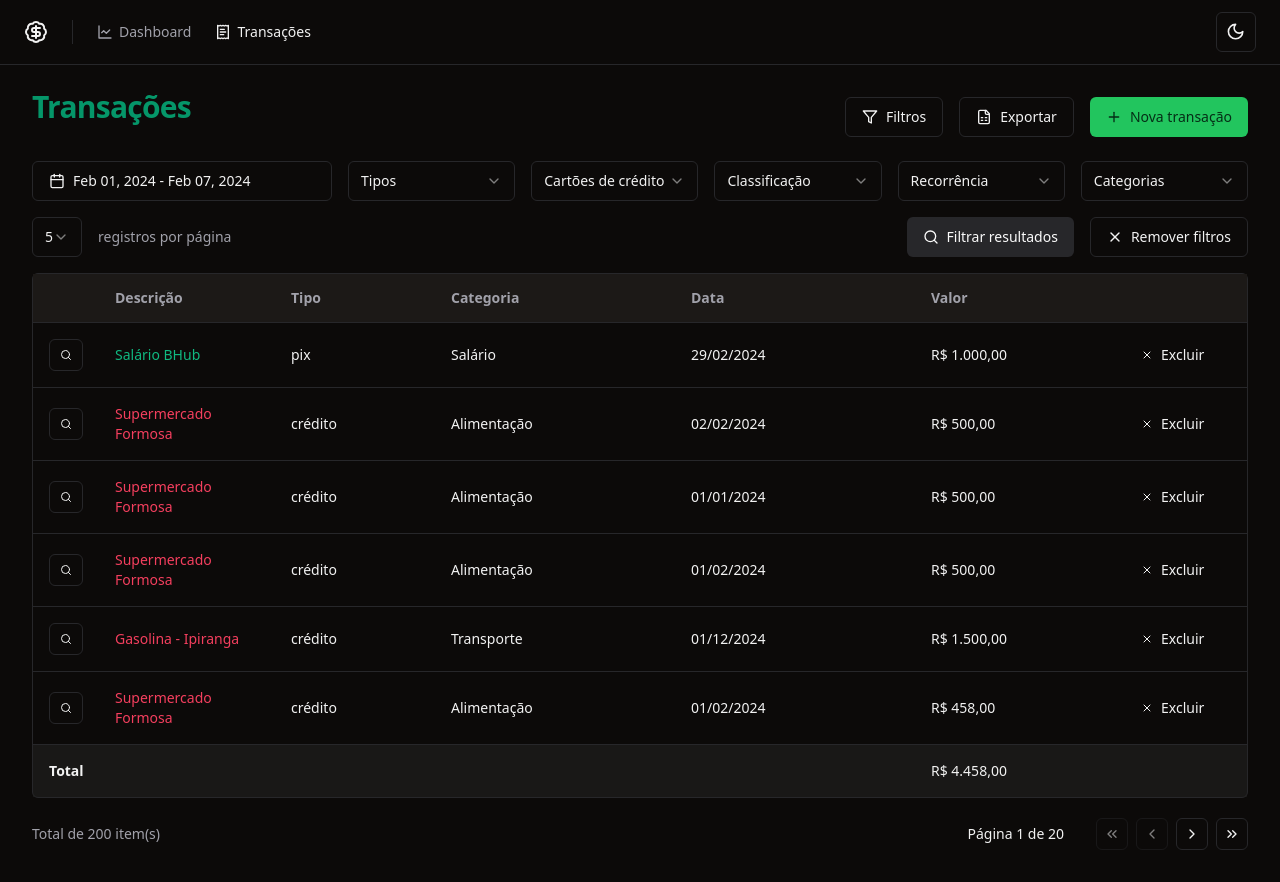
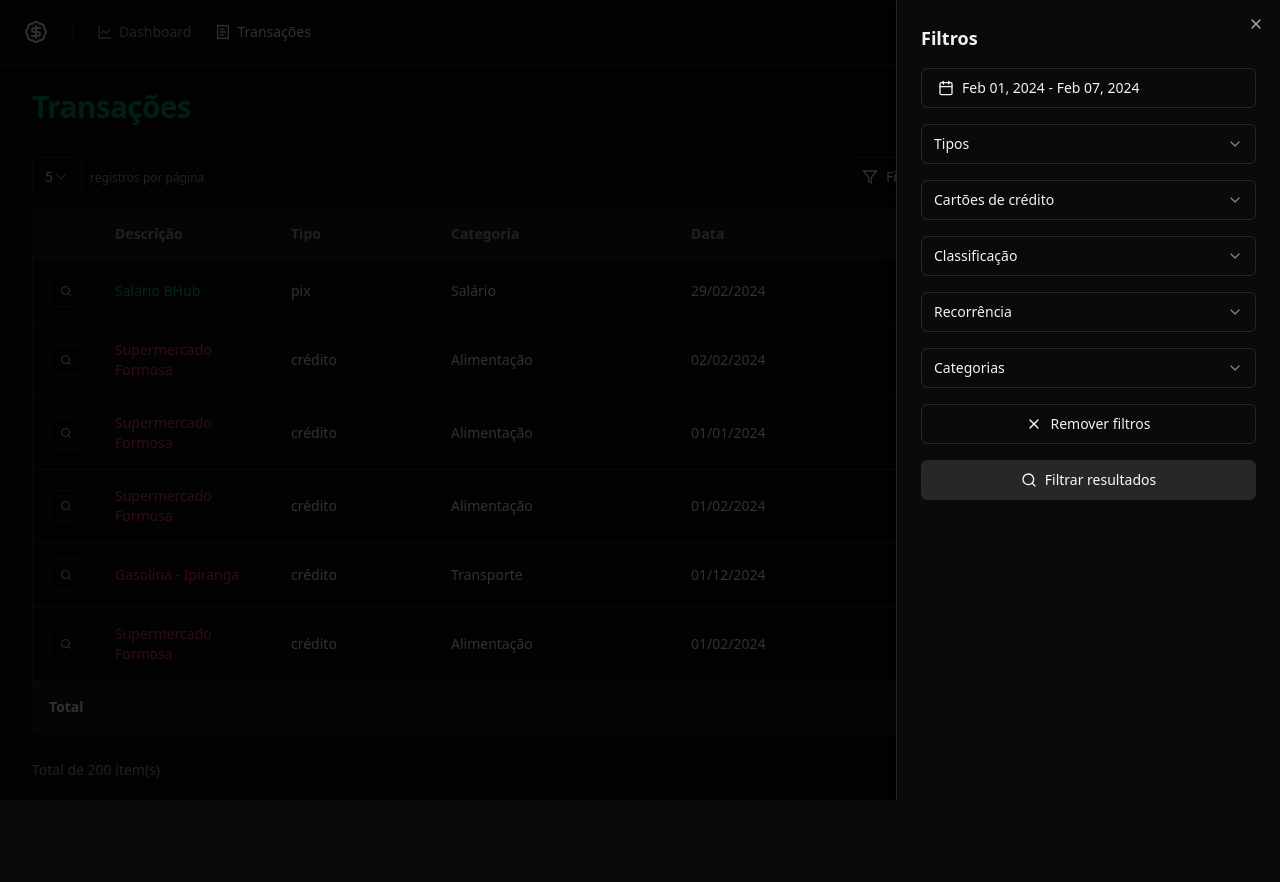
Before and after one commit to daniel-leal/solomon-web, a React (Vite) app: page /transactions in a window 1280 px wide. Both pictures are taken after a click on the button "Filtros". After the commit the page ends 818 px from the top, so only its background shows below. Built offline with nearby package versions, Linux system fonts and the light colour scheme.

Commit message:
Convert filters to sheet component

```diff
--- a/src/components/ui/date-range-picker.tsx
+++ b/src/components/ui/date-range-picker.tsx
@@ -32,7 +32,7 @@
             id="date"
             variant={'outline'}
             className={cn(
-              'w-[300px] justify-start text-left font-normal',
+              'w-[335px] justify-start text-left font-normal',
               !date && 'text-muted-foreground',
             )}
           >
--- /dev/null
+++ b/src/components/ui/sheet.tsx
@@ -0,0 +1,138 @@
+import * as React from "react"
+import * as SheetPrimitive from "@radix-ui/react-dialog"
+import { cva, type VariantProps } from "class-variance-authority"
+import { X } from "lucide-react"
+
+import { cn } from "@/lib/utils"
+
+const Sheet = SheetPrimitive.Root
+
+const SheetTrigger = SheetPrimitive.Trigger
+
+const SheetClose = SheetPrimitive.Close
+
+const SheetPortal = SheetPrimitive.Portal
+
+const SheetOverlay = React.forwardRef<
+  React.ElementRef<typeof SheetPrimitive.Overlay>,
+  React.ComponentPropsWithoutRef<typeof SheetPrimitive.Overlay>
+>(({ className, ...props }, ref) => (
+  <SheetPrimitive.Overlay
+    className={cn(
+      "fixed inset-0 z-50 bg-black/80  data-[state=open]:animate-in data-[state=closed]:animate-out data-[state=closed]:fade-out-0 data-[state=open]:fade-in-0",
+      className
+    )}
+    {...props}
+    ref={ref}
+  />
+))
+SheetOverlay.displayName = SheetPrimitive.Overlay.displayName
+
+const sheetVariants = cva(
+  "fixed z-50 gap-4 bg-background p-6 shadow-lg transition ease-in-out data-[state=open]:animate-in data-[state=closed]:animate-out data-[state=closed]:duration-300 data-[state=open]:duration-500",
+  {
+    variants: {
+      side: {
+        top: "inset-x-0 top-0 border-b data-[state=closed]:slide-out-to-top data-[state=open]:slide-in-from-top",
+        bottom:
+          "inset-x-0 bottom-0 border-t data-[state=closed]:slide-out-to-bottom data-[state=open]:slide-in-from-bottom",
+        left: "inset-y-0 left-0 h-full w-3/4 border-r data-[state=closed]:slide-out-to-left data-[state=open]:slide-in-from-left sm:max-w-sm",
+        right:
+          "inset-y-0 right-0 h-full w-3/4  border-l data-[state=closed]:slide-out-to-right data-[state=open]:slide-in-from-right sm:max-w-sm",
+      },
+    },
+    defaultVariants: {
+      side: "right",
+    },
+  }
+)
+
+interface SheetContentProps
+  extends React.ComponentPropsWithoutRef<typeof SheetPrimitive.Content>,
+    VariantProps<typeof sheetVariants> {}
+
+const SheetContent = React.forwardRef<
+  React.ElementRef<typeof SheetPrimitive.Content>,
+  SheetContentProps
+>(({ side = "right", className, children, ...props }, ref) => (
+  <SheetPortal>
+    <SheetOverlay />
+    <SheetPrimitive.Content
+      ref={ref}
+      className={cn(sheetVariants({ side }), className)}
+      {...props}
+    >
+      {children}
+      <SheetPrimitive.Close className="absolute right-4 top-4 rounded-sm opacity-70 ring-offset-background transition-opacity hover:opacity-100 focus:outline-none focus:ring-2 focus:ring-ring focus:ring-offset-2 disabled:pointer-events-none data-[state=open]:bg-secondary">
+        <X className="h-4 w-4" />
+        <span className="sr-only">Close</span>
+      </SheetPrimitive.Close>
+    </SheetPrimitive.Content>
+  </SheetPortal>
+))
+SheetContent.displayName = SheetPrimitive.Content.displayName
+
+const SheetHeader = ({
+  className,
+  ...props
+}: React.HTMLAttributes<HTMLDivElement>) => (
+  <div
+    className={cn(
+      "flex flex-col space-y-2 text-center sm:text-left",
+      className
+    )}
+    {...props}
+  />
+)
+SheetHeader.displayName = "SheetHeader"
+
+const SheetFooter = ({
+  className,
+  ...props
+}: React.HTMLAttributes<HTMLDivElement>) => (
+  <div
+    className={cn(
+      "flex flex-col-reverse sm:flex-row sm:justify-end sm:space-x-2",
+      className
+    )}
+    {...props}
+  />
+)
+SheetFooter.displayName = "SheetFooter"
+
+const SheetTitle = React.forwardRef<
+  React.ElementRef<typeof SheetPrimitive.Title>,
+  React.ComponentPropsWithoutRef<typeof SheetPrimitive.Title>
+>(({ className, ...props }, ref) => (
+  <SheetPrimitive.Title
+    ref={ref}
+    className={cn("text-lg font-semibold text-foreground", className)}
+    {...props}
+  />
+))
+SheetTitle.displayName = SheetPrimitive.Title.displayName
+
+const SheetDescription = React.forwardRef<
+  React.ElementRef<typeof SheetPrimitive.Description>,
+  React.ComponentPropsWithoutRef<typeof SheetPrimitive.Description>
+>(({ className, ...props }, ref) => (
+  <SheetPrimitive.Description
+    ref={ref}
+    className={cn("text-sm text-muted-foreground", className)}
+    {...props}
+  />
+))
+SheetDescription.displayName = SheetPrimitive.Description.displayName
+
+export {
+  Sheet,
+  SheetPortal,
+  SheetOverlay,
+  SheetTrigger,
+  SheetClose,
+  SheetContent,
+  SheetHeader,
+  SheetFooter,
+  SheetTitle,
+  SheetDescription,
+}
--- /dev/null
+++ b/src/pages/app/transactions/transaction.sheet-filters.tsx
@@ -0,0 +1,125 @@
+import { startOfMonth } from 'date-fns'
+import { Search, X } from 'lucide-react'
+import { useState } from 'react'
+import { DateRange } from 'react-day-picker'
+
+import { Button } from '@/components/ui/button'
+import { DateRangePicker } from '@/components/ui/date-range-picker'
+import {
+  Select,
+  SelectContent,
+  SelectGroup,
+  SelectItem,
+  SelectTrigger,
+  SelectValue,
+} from '@/components/ui/select'
+import {
+  SheetContent,
+  SheetFooter,
+  SheetHeader,
+  SheetTitle,
+} from '@/components/ui/sheet'
+
+export function TransactionSheetFilters() {
+  const [dateRange, setDateRange] = useState<DateRange | undefined>({
+    from: startOfMonth(new Date()),
+    to: new Date(),
+  })
+
+  return (
+    <SheetContent>
+      <SheetHeader>
+        <SheetTitle>Filtros</SheetTitle>
+      </SheetHeader>
+
+      <form className="mt-4 flex flex-col gap-4">
+        <DateRangePicker date={dateRange} onDateChange={setDateRange} />
+        <Select>
+          <SelectTrigger className="flex-grow">
+            <SelectValue placeholder="Tipos" />
+          </SelectTrigger>
+          <SelectContent>
+            <SelectGroup>
+              <SelectItem value="all">Todos tipos</SelectItem>
+              <SelectItem value="credit">Cartão de Crédito</SelectItem>
+              <SelectItem value="debit">Cartão de Débito</SelectItem>
+              <SelectItem value="pix">PIX</SelectItem>
+              <SelectItem value="cash">Dinheiro</SelectItem>
+            </SelectGroup>
+          </SelectContent>
+        </Select>
+
+        <Select>
+          <SelectTrigger className="flex-grow">
+            <SelectValue placeholder="Cartões de crédito" />
+          </SelectTrigger>
+          <SelectContent>
+            <SelectGroup>
+              <SelectItem value="all">Todos os cartões</SelectItem>
+              <SelectItem value="nubank">Nubank</SelectItem>
+              <SelectItem value="itau">Itaú Click</SelectItem>
+              <SelectItem value="visa">Visa Infinity</SelectItem>
+              <SelectItem value="inter">Inter</SelectItem>
+              <SelectItem value="porto">Porto Seguro</SelectItem>
+            </SelectGroup>
+          </SelectContent>
+        </Select>
+
+        <Select>
+          <SelectTrigger className="flex-grow">
+            <SelectValue placeholder="Classificação" />
+          </SelectTrigger>
+          <SelectContent>
+            <SelectGroup>
+              <SelectItem value="all">Todas as classificações</SelectItem>
+              <SelectItem value="revenue">Receita</SelectItem>
+              <SelectItem value="expense">Despesa</SelectItem>
+            </SelectGroup>
+          </SelectContent>
+        </Select>
+
+        <Select>
+          <SelectTrigger className="flex-grow">
+            <SelectValue placeholder="Recorrência" />
+          </SelectTrigger>
+          <SelectContent>
+            <SelectGroup>
+              <SelectItem value="all">Todas as recorrências</SelectItem>
+              <SelectItem value="fixed">Fixa</SelectItem>
+              <SelectItem value="variable">Variável</SelectItem>
+            </SelectGroup>
+          </SelectContent>
+        </Select>
+
+        <Select>
+          <SelectTrigger className="flex-grow">
+            <SelectValue placeholder="Categorias" />
+          </SelectTrigger>
+          <SelectContent>
+            <SelectGroup>
+              <SelectItem value="all">Todas categorias</SelectItem>
+              <SelectItem value="fixed">Transporte</SelectItem>
+              <SelectItem value="alimentacao">Alimentação</SelectItem>
+              <SelectItem value="moradia">Moradia</SelectItem>
+              <SelectItem value="lazer">Lazer</SelectItem>
+              <SelectItem value="utensilios">Utensílios</SelectItem>
+            </SelectGroup>
+          </SelectContent>
+        </Select>
+      </form>
+      <SheetFooter>
+        <div className="mt-4 flex w-full flex-col space-y-4">
+          <Button variant="outline" type="button">
+            <X className="mr-2 h-4 w-4" />
+            Remover filtros
+          </Button>
+
+          <Button variant="secondary" type="submit">
+            <Search className="mr-2 h-4 w-4" />
+            Filtrar resultados
+          </Button>
+        </div>
+      </SheetFooter>
+    </SheetContent>
+  )
+}
--- a/src/pages/app/transactions/transactions.tsx
+++ b/src/pages/app/transactions/transactions.tsx
@@ -1,9 +1,18 @@
-import { FileSpreadsheet, Filter, Plus, Sheet, SheetIcon } from 'lucide-react'
+import { FileSpreadsheet, Filter, Plus } from 'lucide-react'
 import { useState } from 'react'
 import { Helmet } from 'react-helmet-async'
 
 import { Pagination } from '@/components/pagination'
 import { Button } from '@/components/ui/button'
+import {
+  Select,
+  SelectContent,
+  SelectGroup,
+  SelectItem,
+  SelectTrigger,
+  SelectValue,
+} from '@/components/ui/select'
+import { Sheet, SheetTrigger } from '@/components/ui/sheet'
 import {
   Table,
   TableBody,
@@ -14,6 +23,7 @@
   TableRow,
 } from '@/components/ui/table'
 
+import { TransactionSheetFilters } from './transaction.sheet-filters'
 import { TransactionTableFilters } from './transaction-table-filters'
 import { TransactionTableRow } from './transaction-table-row'
 
@@ -115,26 +125,46 @@
 }
 
 export function Transactions() {
-  const [isFilterOpen, setIsFilterOpen] = useState(false)
-
   return (
     <>
       <Helmet title="Transações" />
-      <div className="flex flex-col gap-4">
-        <div className="flex flex-row justify-between">
-          <div className="pb-5 text-3xl font-bold tracking-tight text-emerald-700 dark:text-emerald-600">
-            Transações
+      <div className="flex flex-col gap-3">
+        <div className="pb-5 text-3xl font-bold tracking-tight text-emerald-700 dark:text-emerald-600">
+          Transações
+        </div>
+
+        <div className="flex flex-row justify-between gap-4">
+          <div className="flex flex-row items-baseline gap-2">
+            <Select defaultValue="5">
+              <SelectTrigger className="flex-grow">
+                <SelectValue></SelectValue>
+              </SelectTrigger>
+              <SelectContent>
+                <SelectGroup>
+                  <SelectItem value="5">5</SelectItem>
+                  <SelectItem value="10">10</SelectItem>
+                  <SelectItem value="15">15</SelectItem>
+                  <SelectItem value="30">30</SelectItem>
+                  <SelectItem value="50">50</SelectItem>
+                </SelectGroup>
+              </SelectContent>
+            </Select>
+            <span className="text-nowrap text-xs text-muted-foreground">
+              registros por página
+            </span>
           </div>
 
-          <div className="flex flex-row items-center gap-4">
-            <Button
-              onClick={() => setIsFilterOpen(!isFilterOpen)}
-              variant="outline"
-              type="button"
-            >
-              <Filter className="mr-2 h-4 w-4" />
-              Filtros
-            </Button>
+          <div className="flex flex-row gap-4">
+            <Sheet>
+              <SheetTrigger asChild>
+                <Button variant="outline" type="button">
+                  <Filter className="mr-2 h-4 w-4" />
+                  Filtros
+                </Button>
+              </SheetTrigger>
+
+              <TransactionSheetFilters />
+            </Sheet>
 
             <Button variant="outline" type="button">
               <FileSpreadsheet className="mr-2 h-4 w-4" />
@@ -147,8 +177,6 @@
             </Button>
           </div>
         </div>
-
-        <TransactionTableFilters visible={isFilterOpen} />
 
         <div className="space-y-5">
           <div className="rounded-md border">
```
